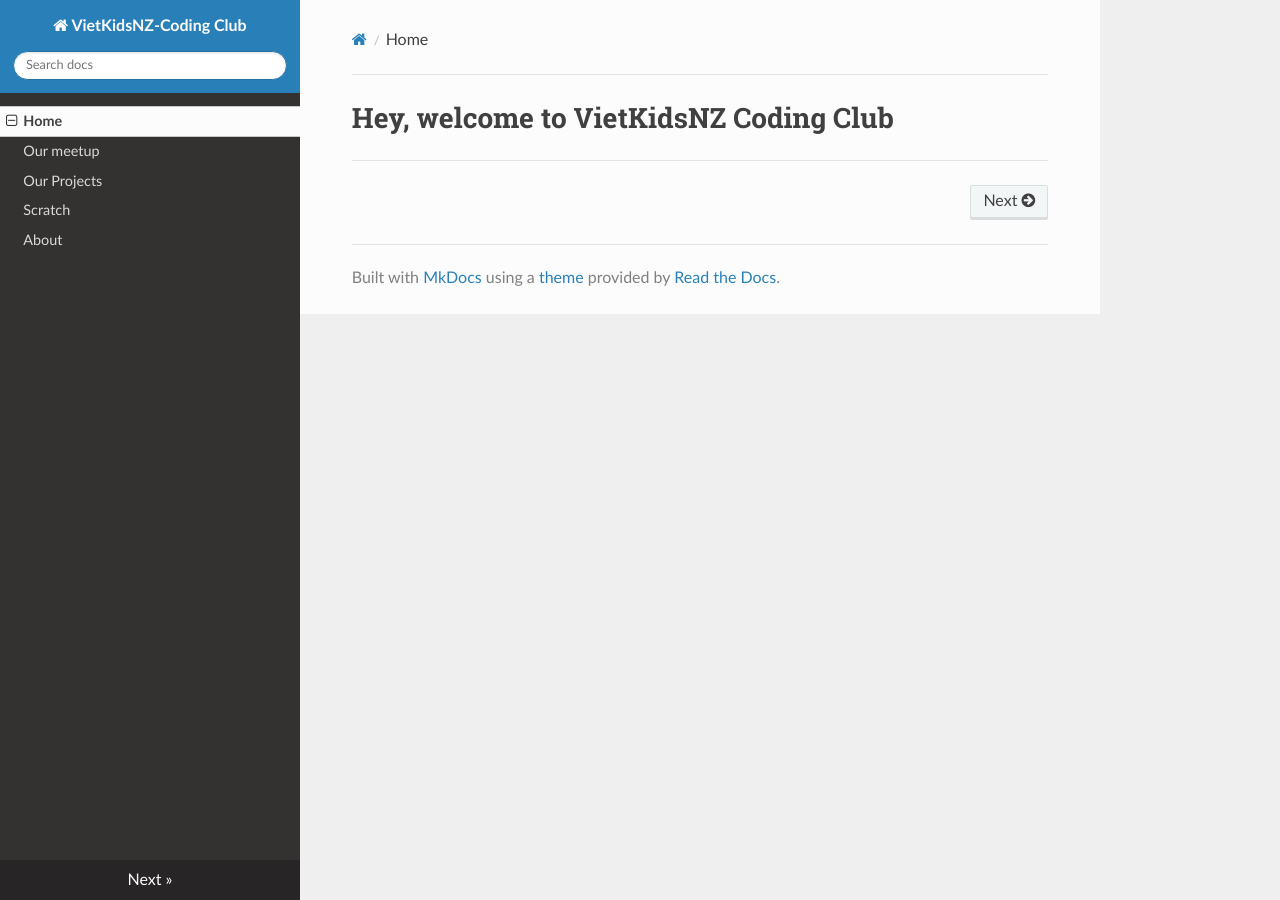
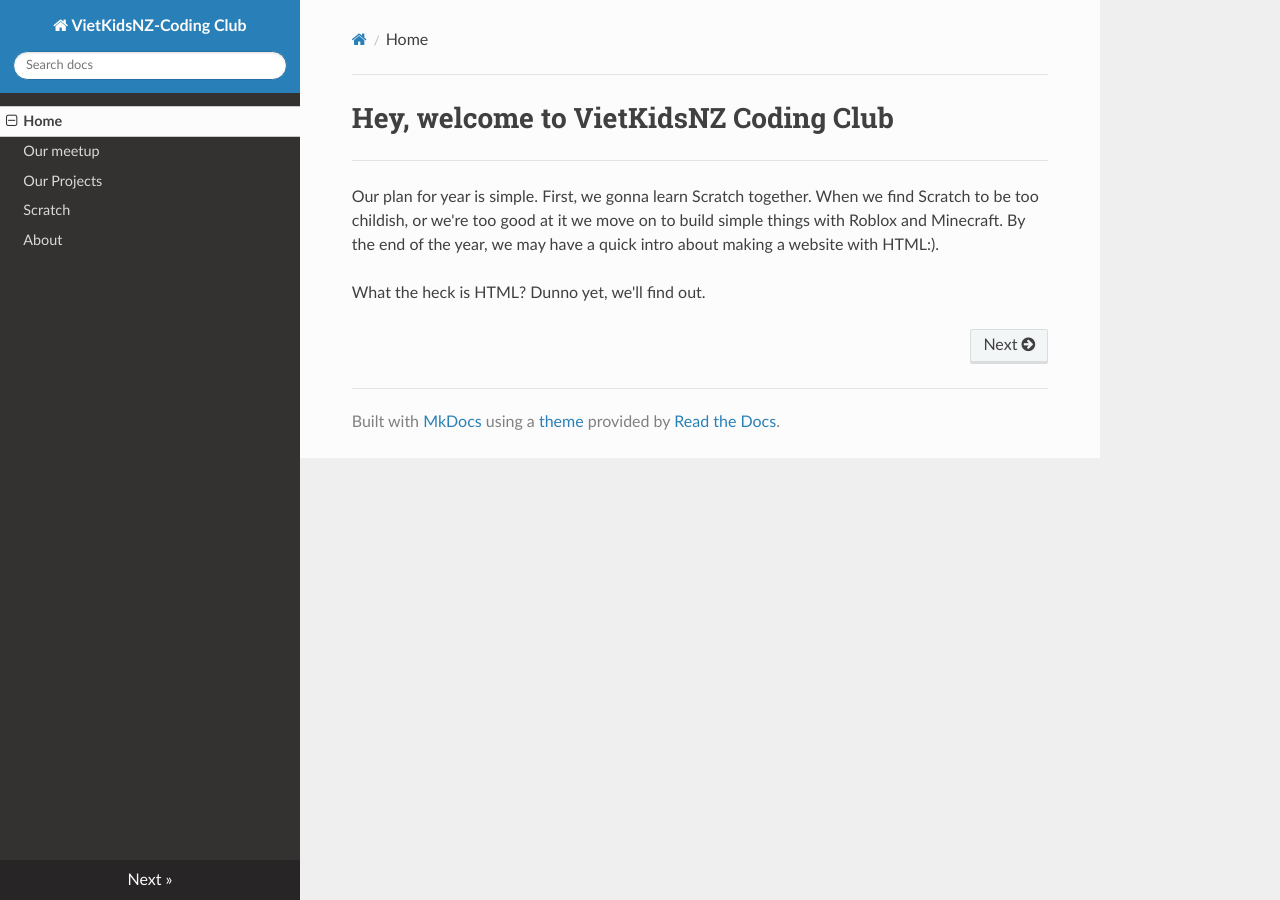
Before and after one commit to trungdtbk/VietKidsNZ-CC, an MkDocs documentation site: the page built from docs/index.md, in a window 1280 px wide. Built offline with MkDocs 1.6.1, drawn with Linux system fonts in a browser that asks for light colours; nearby versions of some CDN libraries.

Commit message:
update index

```diff
--- a/docs/index.md
+++ b/docs/index.md
@@ -1,2 +1,7 @@
 # Hey, welcome to VietKidsNZ Coding Club
 * * *
+
+
+Our plan for year is simple. First, we gonna learn Scratch together. When we find Scratch to be too childish, or we're too good at it we move on to build simple things with Roblox and Minecraft. By the end of the year, we may have a quick intro about making a website with HTML:).
+
+What the heck is HTML? Dunno yet, we'll find out.
```
